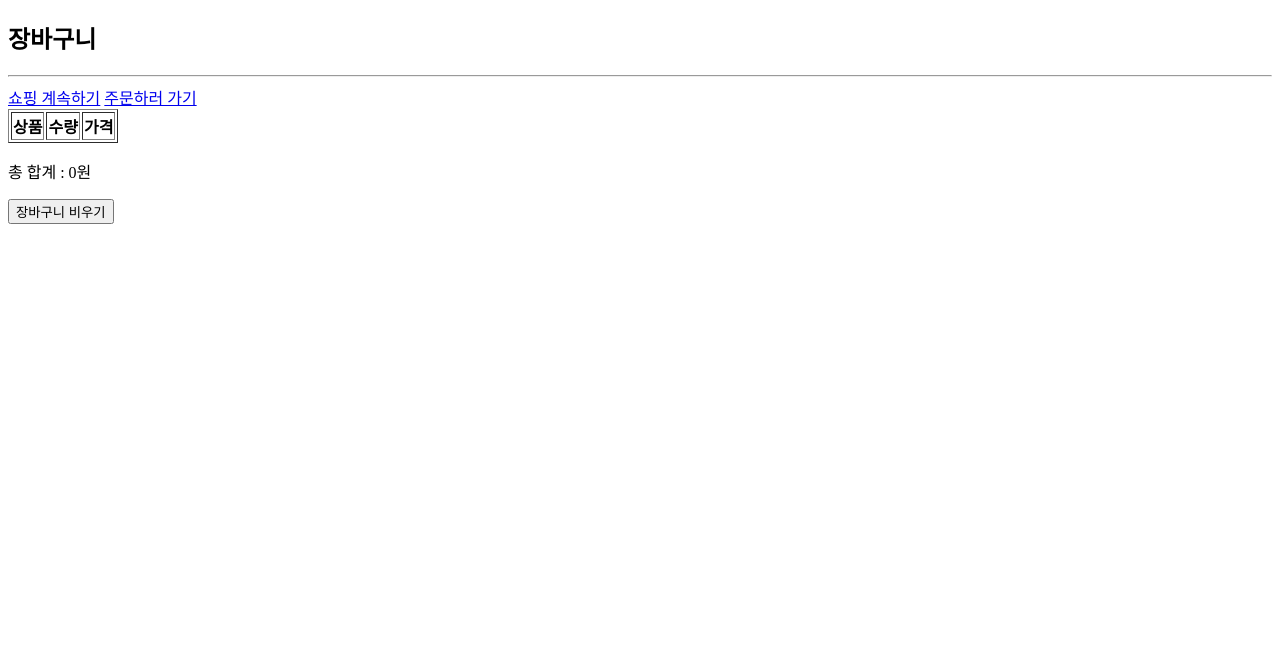
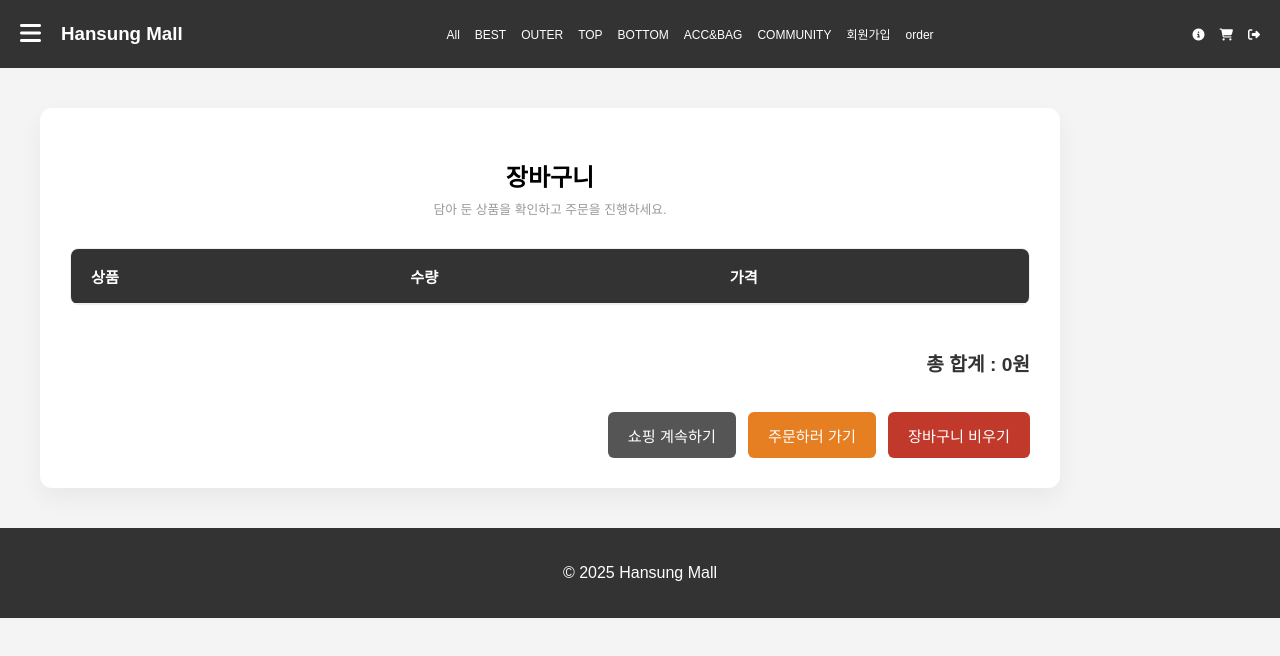
Before and after one commit to Kim-Ji-Won/Project, a website: page Shopping_Cart/cart.html in a window 1280 px wide. Drawn offline with Linux system fonts and the light colour scheme; no server answers.

Commit message:
modify cart.html

```diff
--- a/Shopping_Cart/cart.html
+++ b/Shopping_Cart/cart.html
@@ -1,20 +1,72 @@
 <!DOCTYPE html>
-<html lang="en">
+<html lang="ko">
 <head>
     <meta charset="UTF-8">
     <meta name="viewport" content="width=device-width, initial-scale=1.0">
-    <title>장바구니</title>
+    <title>장바구니 | Hansung Mall</title>
+    <link rel="stylesheet" href="../Shopping_Main/main_css.css">
+    <link rel="stylesheet" href="cart_css.css">
+    <link href="https://cdnjs.cloudflare.com/ajax/libs/font-awesome/6.4.0/css/all.min.css" rel="stylesheet">
 </head>
 <body>
     <header>
-        <h2>장바구니</h2>
-        <hr>
-        <span><a href = "../Shopping_Main/main.html">쇼핑 계속하기</a></span>
-        <span><a href = "../Shopping_Order/order.html">주문하러 가기</a></span>
+        <div class="menu-toggle">
+            <i class="fa-solid fa-bars"></i>
+        </div>
+
+        <h3>Hansung Mall</h3>
+
+        <nav class="pc-menu">
+            <ul>
+                <li><a href="../Shopping_Main/main.html">All</a></li>
+                <li><a href="#">BEST</a></li>
+                <li><a href="#">OUTER</a></li>
+                <li><a href="#">TOP</a></li>
+                <li><a href="#">BOTTOM</a></li>
+                <li><a href="#">ACC&BAG</a></li>
+                <li><a href="#">COMMUNITY</a></li>
+                <li><a href="../Shopping_Login/Fronted/register.html">회원가입</a></li>
+                <li><a href="../Shopping_Order/order.html">order</a></li>
+            </ul>
+            <ul>
+                <li><a href="#"><i class="fa-solid fa-circle-info"></i></a></li>
+                <li><a href="../Shopping_Cart/cart.html" class="active"><i class="fa-solid fa-cart-shopping"></i></a></li>
+                <li><a href="#" onclick="logout()"><i class="fa-solid fa-right-from-bracket"></i></a></li>
+            </ul>
+        </nav>
+
+        <nav class="hamburger-menu">
+            <ul>
+                <li><a href="../Shopping_Main/main.html">All</a></li>
+                <li><a href="#">BEST</a></li>
+                <li><a href="#">OUTER</a></li>
+                <li><a href="#">TOP</a></li>
+                <li><a href="#">BOTTOM</a></li>
+                <li><a href="#">ACC&BAG</a></li>
+                <li><a href="#">COMMUNITY</a></li>
+            </ul>
+
+            <div class="menu-footer">
+                <p class="title">CS CENTER</p>
+                <p class="phone">📞 010-7373-3564</p>
+                <p class="notice">유선상담은 진행하지 않습니다.<br>한성몰 카카오톡 채널을 이용해주세요.</p>
+                <p class="hours">운영 시간 : AM 10:00 ~ PM 06:00<br>점심 시간 : PM 1:00 ~ PM 02:00<br>휴무일 : SAT, SUN, OFF</p>
+                <p class="copyright">Copyright © Hansung Mall All Rights Reserved</p>
+                <p class="followus">FOLLOW US</p>
+                <p class="instagram">@INSTAGRAM</p>
+            </div>
+        </nav>
     </header>
 
-    <main>
-        <table id="cart" border="1">
+    <main class="cart-page">
+        <section class="cart-container">
+            <div class="cart-title">
+                <h1>장바구니</h1>
+                <p class="subtitle">담아 둔 상품을 확인하고 주문을 진행하세요.</p>
+            </div>
+
+            <div class="cart-table-wrapper">
+                <table id="cart">
                     <thead>
                         <tr>
                             <th>상품</th>
@@ -25,10 +77,47 @@
                     <tbody>
                     </tbody>
                 </table>
+            </div>
+
+            <div class="cart-summary">
                 <p id="total-price">총 합계 : 0원</p>
-        <button id= "clear-cart">장바구니 비우기</button>
+                <div class="cart-actions">
+                    <a href="../Shopping_Main/main.html" class="cart-link-btn secondary">쇼핑 계속하기</a>
+                    <a href="../Shopping_Order/order.html" class="cart-link-btn primary">주문하러 가기</a>
+                    <button id="clear-cart" class="cart-btn danger">장바구니 비우기</button>
+                </div>
+            </div>
+        </section>
     </main>
 
-    <script src = "cart_js(API).js"></script>
+    <footer>
+        <p>&copy; 2025 Hansung Mall</p>
+    </footer>
+
+    <script src="cart_js(API).js"></script>
+    <script>
+        async function logout() {
+            try {
+                const response = await fetch("http://localhost:3000/logout", { method: "POST" });
+                const data = await response.json();
+                alert(data.message);
+
+                if (data.message.includes("성공")) {
+                    window.location.href = "../Shopping_Login/Fronted/login.html";
+                }
+            } catch (err) {
+                console.error("로그아웃 실패:", err);
+            }
+        }
+
+        const menuToggle = document.querySelector('.menu-toggle');
+        const navMenu = document.querySelector('.hamburger-menu');
+
+        if (menuToggle && navMenu) {
+            menuToggle.addEventListener('click', () => {
+                navMenu.classList.toggle('active');
+            });
+        }
+    </script>
 </body>
 </html>
--- /dev/null
+++ b/Shopping_Cart/cart_css.css
@@ -0,0 +1,140 @@
+body {
+    background-color: #f4f4f4;
+}
+
+.cart-page {
+    padding: 40px;
+    display: flex;
+    justify-content: center;
+}
+
+.cart-container {
+    width: 100%;
+    max-width: 960px;
+    background-color: #fff;
+    padding: 30px;
+    border-radius: 12px;
+    box-shadow: 0 10px 25px rgba(0, 0, 0, 0.05);
+}
+
+.cart-title {
+    text-align: center;
+    margin-bottom: 30px;
+}
+
+.cart-title h1 {
+    margin-bottom: 6px;
+}
+
+.cart-table-wrapper {
+    overflow-x: auto;
+    border: 1px solid #eee;
+    border-radius: 8px;
+}
+
+#cart {
+    width: 100%;
+    border-collapse: collapse;
+    min-width: 600px;
+}
+
+#cart thead {
+    background-color: #333;
+    color: #fff;
+}
+
+#cart th,
+#cart td {
+    padding: 16px 20px;
+    text-align: left;
+    font-size: 0.95rem;
+    border-bottom: 1px solid #eee;
+}
+
+#cart tbody tr:nth-child(even) {
+    background-color: #fafafa;
+}
+
+#cart tbody tr:last-child td {
+    border-bottom: none;
+}
+
+.cart-summary {
+    margin-top: 25px;
+    display: flex;
+    flex-direction: column;
+    gap: 16px;
+    align-items: flex-end;
+}
+
+.cart-summary #total-price {
+    font-size: 1.2rem;
+    font-weight: bold;
+    color: #333;
+}
+
+.cart-actions {
+    display: flex;
+    flex-wrap: wrap;
+    gap: 12px;
+    justify-content: flex-end;
+}
+
+.cart-link-btn,
+.cart-btn {
+    display: inline-flex;
+    align-items: center;
+    justify-content: center;
+    padding: 12px 20px;
+    border-radius: 6px;
+    border: none;
+    text-decoration: none;
+    font-size: 0.95rem;
+    cursor: pointer;
+    transition: transform 0.2s ease, box-shadow 0.2s ease;
+}
+
+.cart-link-btn:hover,
+.cart-btn:hover {
+    transform: translateY(-2px);
+    box-shadow: 0 6px 15px rgba(0, 0, 0, 0.1);
+}
+
+.cart-link-btn.secondary {
+    background-color: #555;
+    color: #fff;
+}
+
+.cart-link-btn.primary {
+    background-color: #e67e22;
+    color: #fff;
+}
+
+.cart-btn.danger {
+    background-color: #c0392b;
+    color: #fff;
+}
+
+@media (max-width: 768px) {
+    .cart-page {
+        padding: 20px;
+    }
+
+    .cart-container {
+        padding: 20px;
+    }
+
+    .cart-summary {
+        align-items: stretch;
+    }
+
+    .cart-actions {
+        justify-content: stretch;
+    }
+
+    .cart-actions a,
+    .cart-actions button {
+        flex: 1 1 100%;
+        text-align: center;
+    }
+}
--- a/Shopping_Cart/cart_js(API).js
+++ b/Shopping_Cart/cart_js(API).js
@@ -43,7 +43,7 @@ function renderCart() {
 clearCartBtn.addEventListener('click', async function() {
     await fetch("http://localhost:3000/cart", {method: "DELETE"});
     cart = [];
-    renderCartp();
+    renderCart();
 });
 
 loadCartFromServer();
```
Lines whose indentation alone changed are shown as unchanged.
